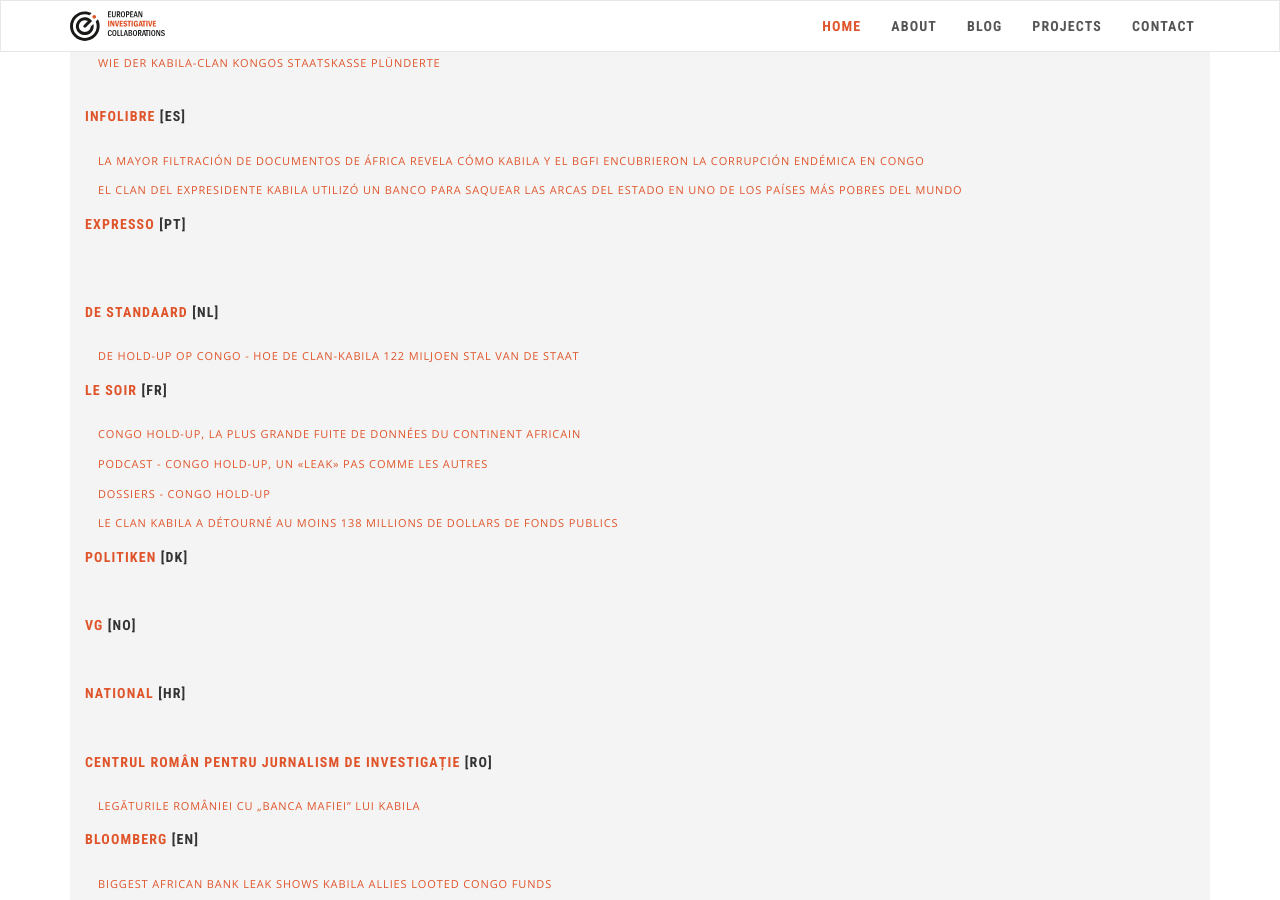
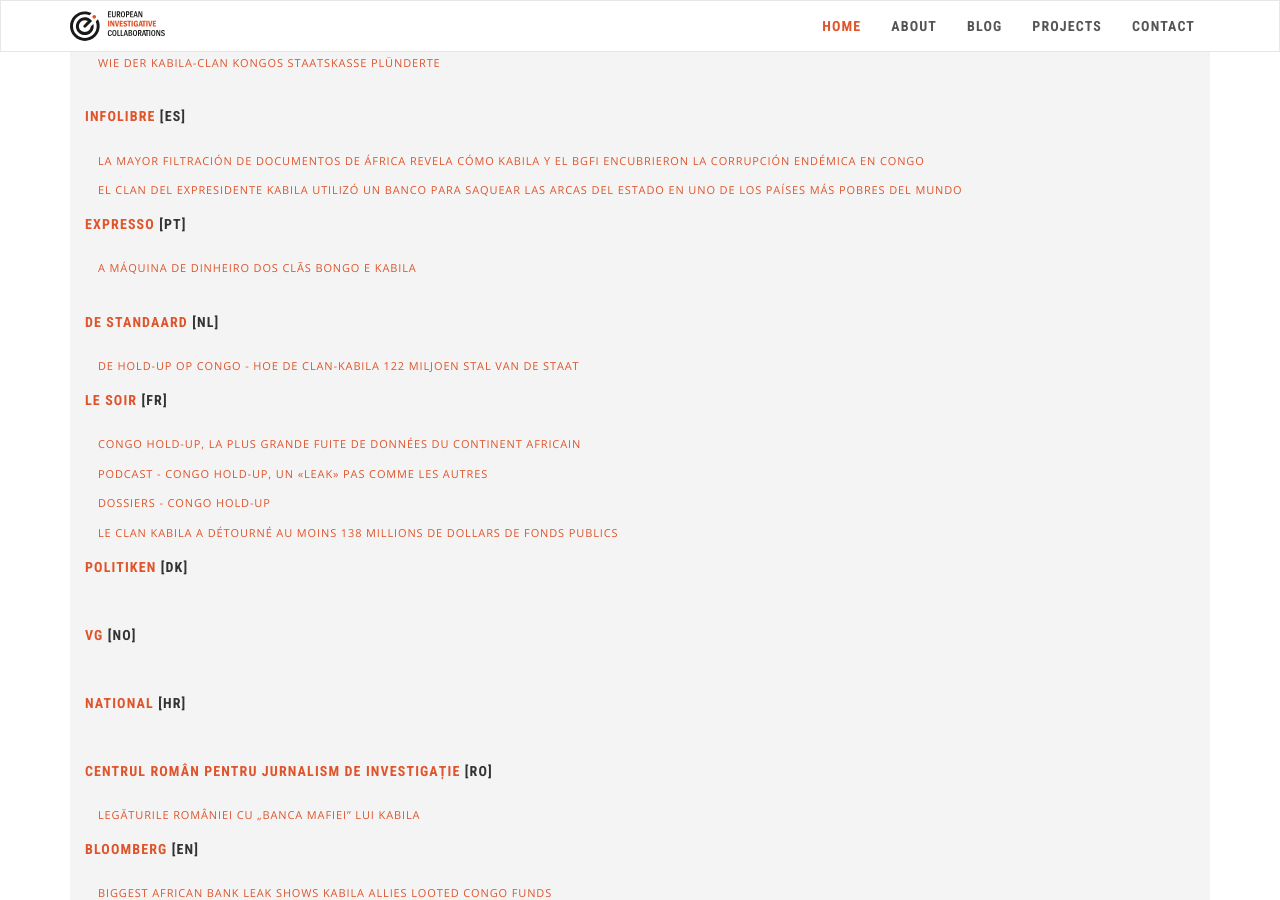
Before and after one commit to eic-network/eic-incubator.github.io, a Jekyll site: the page built from _projects/congo-holdup.md, in a window 1280 px wide and 900 px high, scrolled down 1480 px. Built offline with Jekyll 4.4.1, drawn with Linux system fonts in a browser that asks for light colours; nearby versions of some CDN libraries.

Commit message:
Update congo-holdup.md

```diff
--- a/_projects/congo-holdup.md
+++ b/_projects/congo-holdup.md
@@ -48,8 +48,8 @@ publications:
   url: https://www.infolibre.es/
 - lang: "[PT]"
   links:
-  - name:
-    url:
+  - name: A máquina de dinheiro dos clãs Bongo e Kabila
+    url: https://expresso.pt/internacional/2021-11-19-A-maquina-de-dinheiro-dos-clas-Bongo-e-Kabila-b10c3f34
   - name:
     url:
   name: Expresso
```
